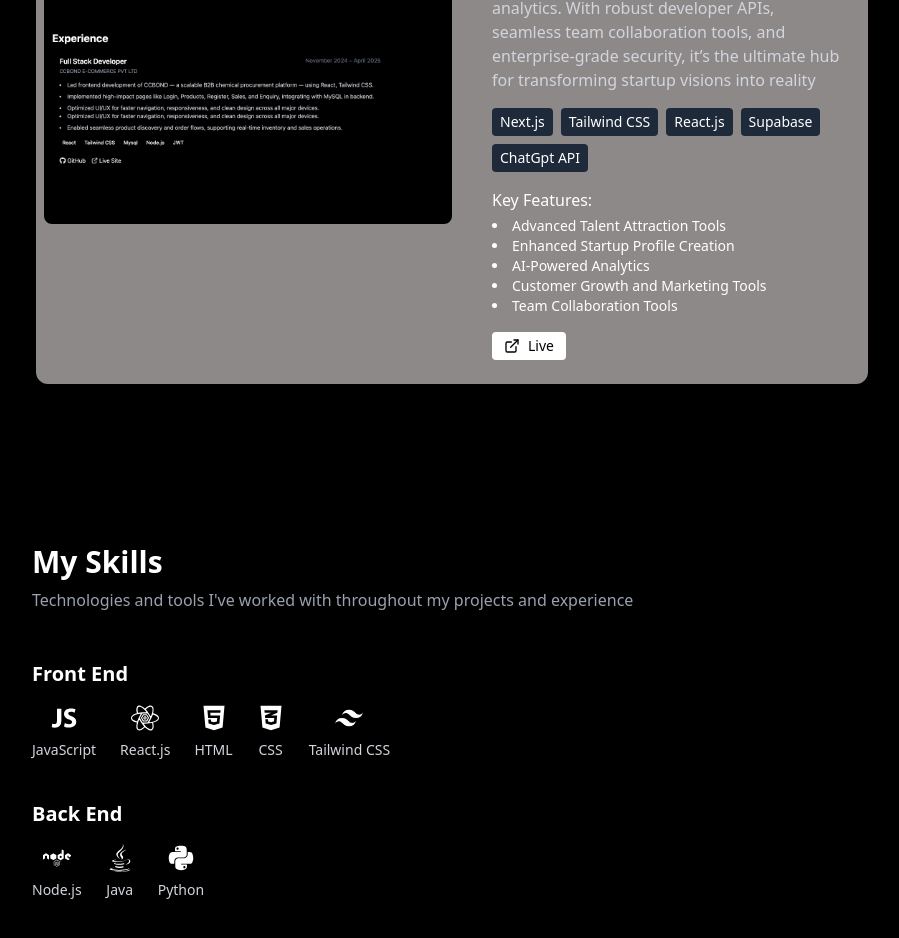
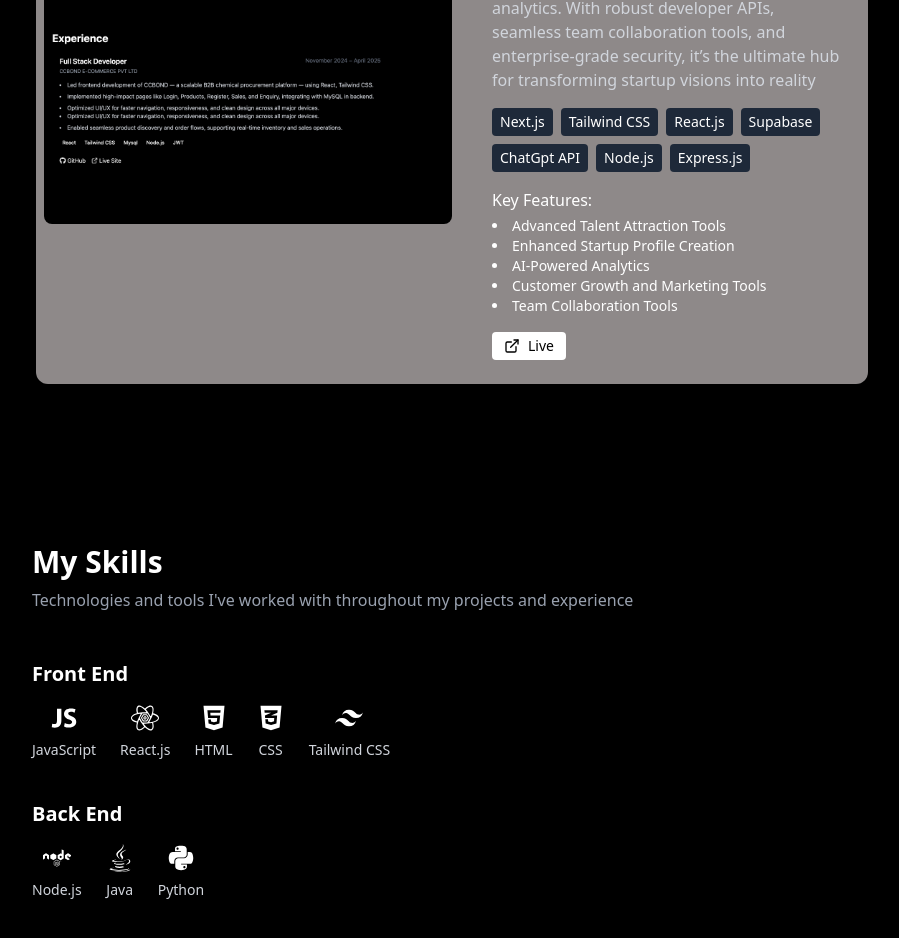
Before and after one commit to CodewVivek/portfolio, a React (Vite) app: page / in a window 1280 px wide. Shown: the part 2530-3468 px from the top of the page, without its empty margins (188-1087 px from the left). Built offline with nearby package versions, Linux system fonts and the light colour scheme.

Commit message:
updated Projects.jsx

```diff
--- a/src/components/Projects.jsx
+++ b/src/components/Projects.jsx
@@ -39,7 +39,7 @@ const projects = [
   {
     title: "Skypher",
     description: "Startup Connect empowers startups to scale efficiently with a modern platform for growth. Startups can create compelling profiles, attract top talent, and grow their customer base using AI-powered insights and interactive analytics. With robust developer APIs, seamless team collaboration tools, and enterprise-grade security, it’s the ultimate hub for transforming startup visions into reality",
-    tech: ["Next.js", "Tailwind CSS", "React.js", "Supabase", "ChatGpt API"],
+    tech: ["Next.js", "Tailwind CSS", "React.js", "Supabase", "ChatGpt API","Node.js","Express.js"],
     features: [
       "Advanced Talent Attraction Tools",
       "Enhanced Startup Profile Creation",
```
